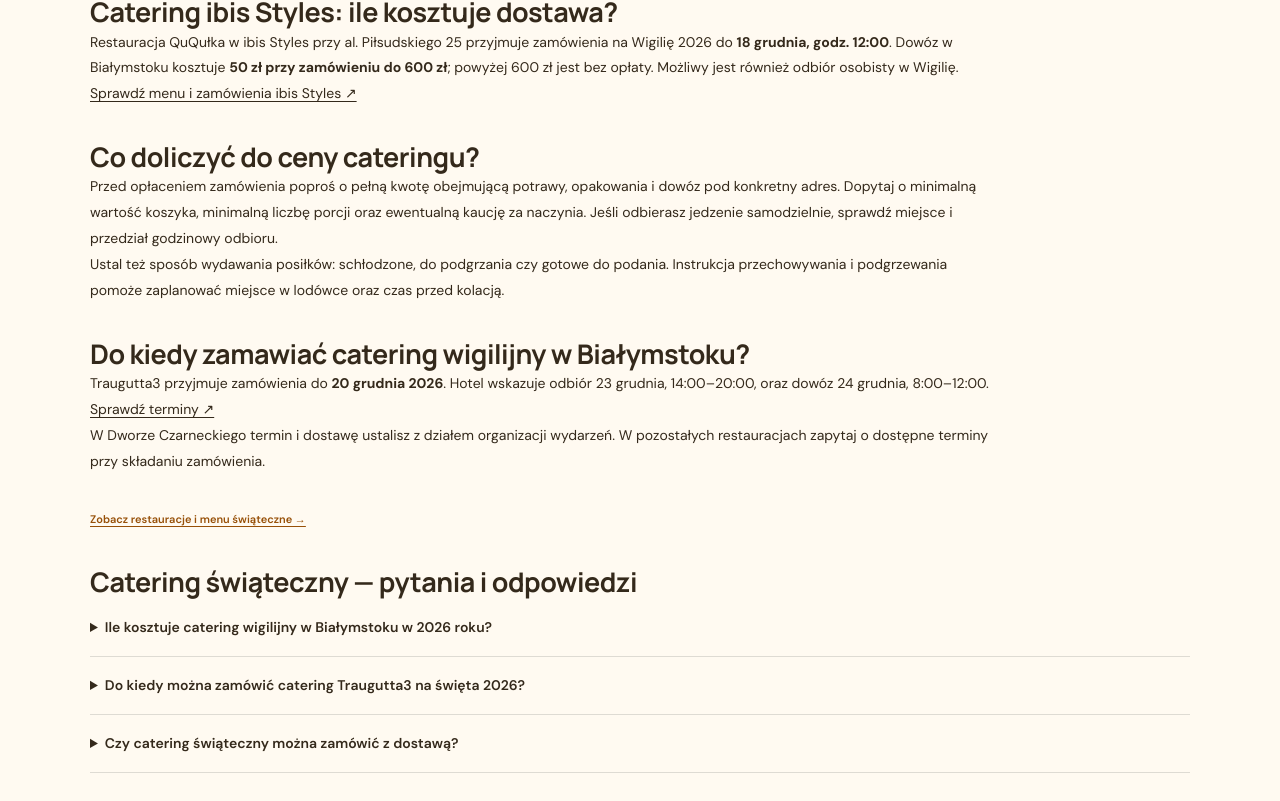
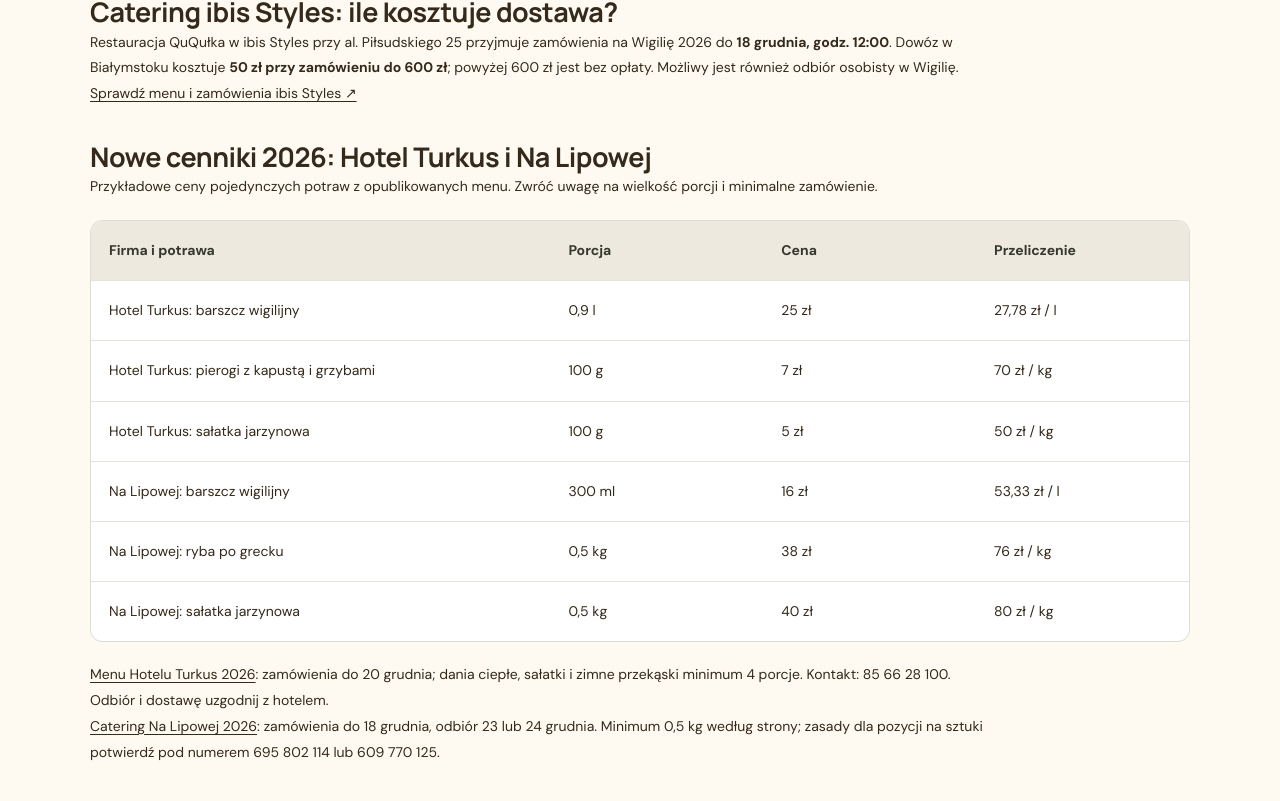
Before and after one commit to ohhsite/pricestok, a Next.js app: page /porownanie-cen-cateringu-wigilijnego-bialystok-2026 in a window 1280 px wide. Shown: the part 1970-2771 px from the top of the page. Built offline with nearby package versions, Linux system fonts and the light colour scheme; no server answers.

Commit message:
Dodaj porównanie cen potraw i terminy zamówień cateringu 2026

```diff
--- a/app/porownanie-cen-cateringu-wigilijnego-bialystok-2026/page.tsx
+++ b/app/porownanie-cen-cateringu-wigilijnego-bialystok-2026/page.tsx
@@ -6,7 +6,7 @@ import { checkedOn, comparisonPath } from "../lib/christmas-catering";
 export const dynamic = "force-dynamic";
 const title = "Catering wigilijny Białystok 2026 — porównanie cen";
 const description = "Ile kosztuje catering na Wigilię 2026 w Białymstoku? Zestawy rodzinne, finger food i ceny potraw z przeliczeniem na osobę, sztukę i litr.";
-export const metadata = { title, description, alternates: { canonical: comparisonPath }, openGraph: { title, description, type: "article", url: comparisonPath, publishedTime: "2026-11-09T20:00:00+01:00", modifiedTime: "2026-11-10T18:00:00+01:00" } };
+export const metadata = { title, description, alternates: { canonical: comparisonPath }, openGraph: { title, description, type: "article", url: comparisonPath, publishedTime: "2026-11-09T20:00:00+01:00", modifiedTime: "2026-11-19T09:00:00+01:00" } };
 const traugutta = "https://butik.hoteltraugutta3.pl/pl/p/Zestaw-12-dan-wigilijnych-dla-4-5-osob/269";
 const box = "https://butik.hoteltraugutta3.pl/pl/p/Swiateczny-BOX-FINGERFOOD-/395";
 const dwor = "https://www.dworczarneckiego.pl/aktualnosci/wigilia-firmowa-bialystok-2026-w-dworze-czarneckiego";
@@ -18,7 +18,7 @@ const faqs = [
 export default function Comparison() {
   const base = siteUrl();
   const jsonLd = [
-    { "@context": "https://schema.org", "@type": "Article", headline: title, description, datePublished: "2026-11-09T20:00:00+01:00", dateModified: "2026-11-10T18:00:00+01:00", mainEntityOfPage: base + comparisonPath, author: { "@type": "Organization", name: "Redakcja PriceStok", url: base + "/o-nas" }, publisher: { "@type": "Organization", name: "PriceStok", url: base, logo: { "@type": "ImageObject", url: base + "/pricestok-logo.svg" } } },
+    { "@context": "https://schema.org", "@type": "Article", headline: title, description, datePublished: "2026-11-09T20:00:00+01:00", dateModified: "2026-11-19T09:00:00+01:00", mainEntityOfPage: base + comparisonPath, author: { "@type": "Organization", name: "Redakcja PriceStok", url: base + "/o-nas" }, publisher: { "@type": "Organization", name: "PriceStok", url: base, logo: { "@type": "ImageObject", url: base + "/pricestok-logo.svg" } } },
     { "@context": "https://schema.org", "@type": "FAQPage", mainEntity: faqs.map(({ q, a }) => ({ "@type": "Question", name: q, acceptedAnswer: { "@type": "Answer", text: a } })) },
     { "@context": "https://schema.org", "@type": "BreadcrumbList", itemListElement: [{ "@type": "ListItem", position: 1, name: "PriceStok", item: base }, { "@type": "ListItem", position: 2, name: "Catering wigilijny", item: base + "/catering-wigilijny-bialystok" }, { "@type": "ListItem", position: 3, name: "Porównanie cen 2026", item: base + comparisonPath }] },
   ];
@@ -46,6 +46,14 @@ export default function Comparison() {
           </tbody></table></div><p>Przy pierogach cena za sztukę nie zastępuje informacji o gramaturze. Przy zupach sprawdź, czy dodatki są w cenie. Barszcz z tego przykładu powstaje na wywarze rybnym — nie jest odpowiednikiem barszczu roślinnego.</p>
         </section>
         <section><h2>Catering ibis Styles: ile kosztuje dostawa?</h2><p>Restauracja QuQułka w ibis Styles przy al. Piłsudskiego 25 przyjmuje zamówienia na Wigilię 2026 do <strong>18 grudnia, godz. 12:00</strong>. Dowóz w Białymstoku kosztuje <strong>50 zł przy zamówieniu do 600 zł</strong>; powyżej 600 zł jest bez opłaty. Możliwy jest również odbiór osobisty w Wigilię. <a href="https://ibisstylesbialystok.pl/catering-swiateczny-2026" target="_blank" rel="noopener noreferrer">Sprawdź menu i zamówienia ibis Styles ↗</a></p></section>
+        <section><h2>Nowe cenniki 2026: Hotel Turkus i Na Lipowej</h2><p>Przykładowe ceny pojedynczych potraw z opublikowanych menu. Zwróć uwagę na wielkość porcji i minimalne zamówienie.</p><div className="holiday-table-scroll"><table className="holiday-table"><thead><tr><th>Firma i potrawa</th><th>Porcja</th><th>Cena</th><th>Przeliczenie</th></tr></thead><tbody>
+<tr><td data-label="Firma i potrawa">Hotel Turkus: barszcz wigilijny</td><td data-label="Porcja">0,9 l</td><td data-label="Cena">25 zł</td><td data-label="Przeliczenie">27,78 zł / l</td></tr>
+<tr><td data-label="Firma i potrawa">Hotel Turkus: pierogi z kapustą i grzybami</td><td data-label="Porcja">100 g</td><td data-label="Cena">7 zł</td><td data-label="Przeliczenie">70 zł / kg</td></tr>
+<tr><td data-label="Firma i potrawa">Hotel Turkus: sałatka jarzynowa</td><td data-label="Porcja">100 g</td><td data-label="Cena">5 zł</td><td data-label="Przeliczenie">50 zł / kg</td></tr>
+<tr><td data-label="Firma i potrawa">Na Lipowej: barszcz wigilijny</td><td data-label="Porcja">300 ml</td><td data-label="Cena">16 zł</td><td data-label="Przeliczenie">53,33 zł / l</td></tr>
+<tr><td data-label="Firma i potrawa">Na Lipowej: ryba po grecku</td><td data-label="Porcja">0,5 kg</td><td data-label="Cena">38 zł</td><td data-label="Przeliczenie">76 zł / kg</td></tr>
+<tr><td data-label="Firma i potrawa">Na Lipowej: sałatka jarzynowa</td><td data-label="Porcja">0,5 kg</td><td data-label="Cena">40 zł</td><td data-label="Przeliczenie">80 zł / kg</td></tr>
+</tbody></table></div><p><a href="https://turkus.jard.pl/wp-content/uploads/2026/10/Catering-Wigilijny-i-Swiateczny-2026.pdf" target="_blank" rel="noopener noreferrer">Menu Hotelu Turkus 2026</a>: zamówienia do 20 grudnia; dania ciepłe, sałatki i zimne przekąski minimum 4 porcje. Kontakt: 85 66 28 100. Odbiór i dostawę uzgodnij z hotelem.</p><p><a href="https://www.nalipowej.pl/catering-swiateczny" target="_blank" rel="noopener noreferrer">Catering Na Lipowej 2026</a>: zamówienia do 18 grudnia, odbiór 23 lub 24 grudnia. Minimum 0,5 kg według strony; zasady dla pozycji na sztuki potwierdź pod numerem 695 802 114 lub 609 770 125.</p></section>
         <section id="koszty"><h2>Co doliczyć do ceny cateringu?</h2><p>Przed opłaceniem zamówienia poproś o pełną kwotę obejmującą potrawy, opakowania i dowóz pod konkretny adres. Dopytaj o minimalną wartość koszyka, minimalną liczbę porcji oraz ewentualną kaucję za naczynia. Jeśli odbierasz jedzenie samodzielnie, sprawdź miejsce i przedział godzinowy odbioru.</p><p>Ustal też sposób wydawania posiłków: schłodzone, do podgrzania czy gotowe do podania. Instrukcja przechowywania i podgrzewania pomoże zaplanować miejsce w lodówce oraz czas przed kolacją.</p></section>
         <section id="terminy"><h2>Do kiedy zamawiać catering wigilijny w Białymstoku?</h2><p>Traugutta3 przyjmuje zamówienia do <strong>20 grudnia 2026</strong>. Hotel wskazuje odbiór 23 grudnia, 14:00–20:00, oraz dowóz 24 grudnia, 8:00–12:00. <a href="https://www.hoteltraugutta3.pl/szczegoly-aktualnosci?NewsID=101755" target="_blank" rel="noopener noreferrer">Sprawdź terminy ↗</a></p><p>W Dworze Czarneckiego termin i dostawę ustalisz z działem organizacji wydarzeń. W pozostałych restauracjach zapytaj o dostępne terminy przy składaniu zamówienia.</p></section>
         <p><a className="text-link" href="/catering-wigilijny-bialystok">Zobacz restauracje i menu świąteczne →</a></p>
```
